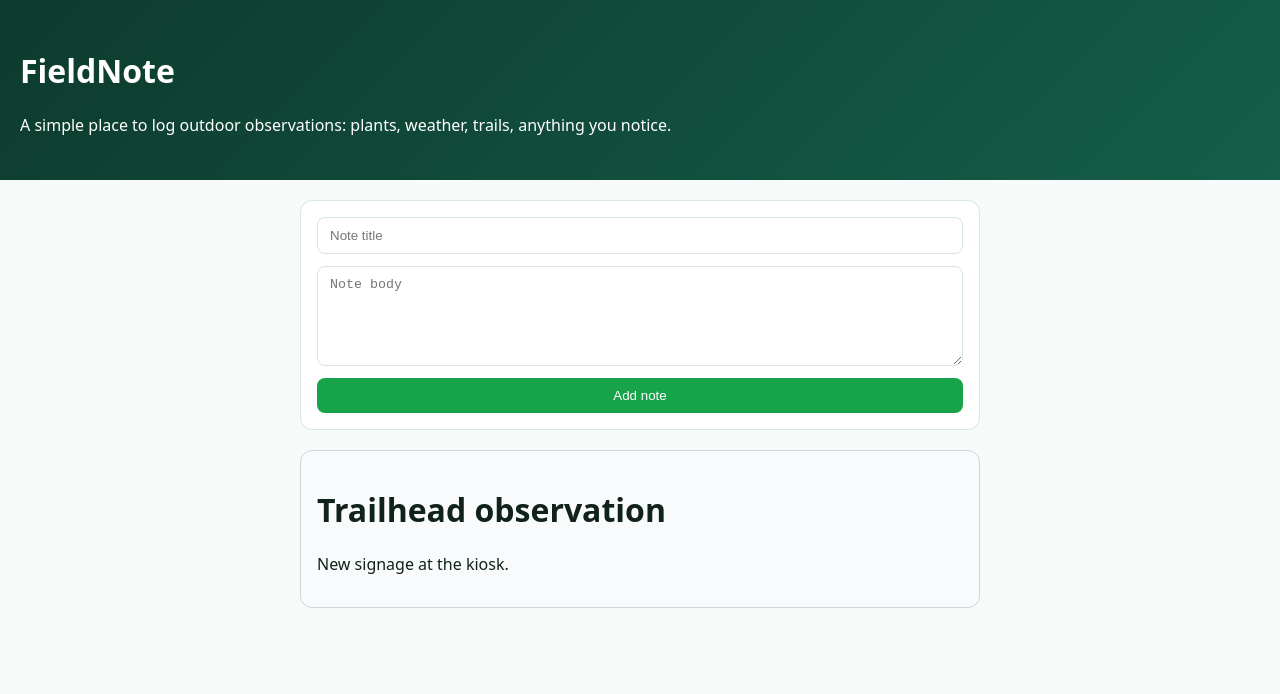
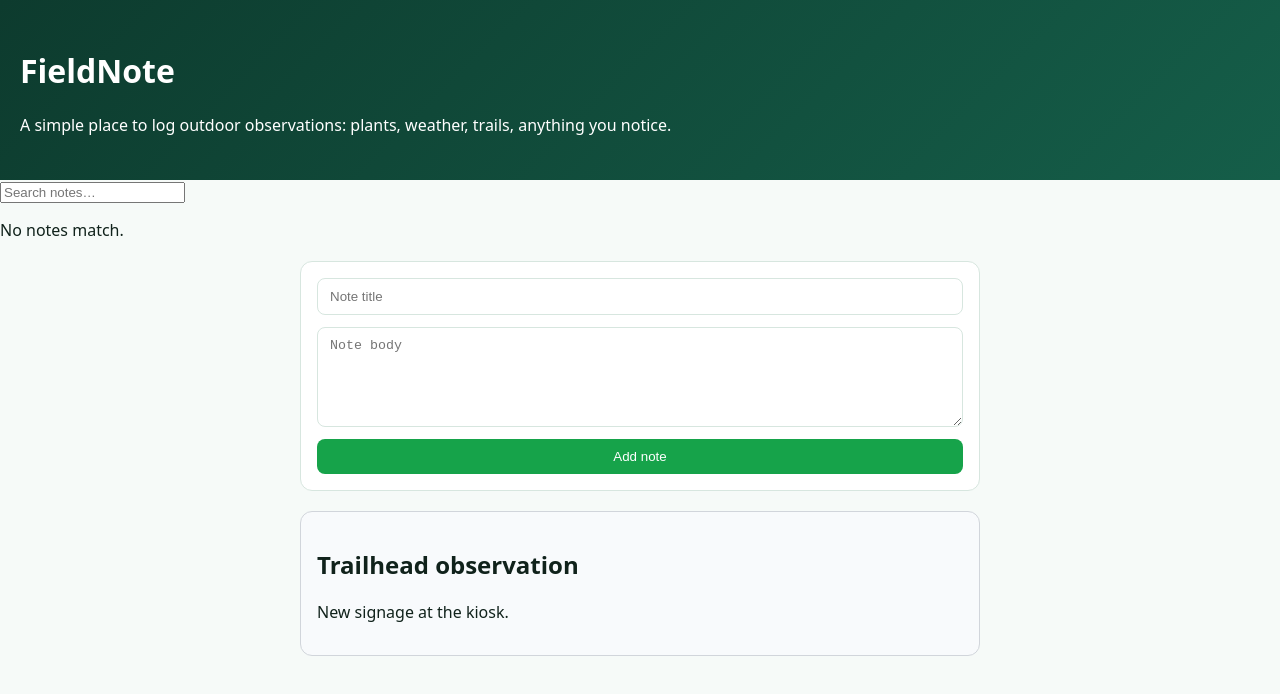
Before and after one commit to MohammadiHadi/COSI-153A-Workspace, a React (Vite) app in the folder fieldnote-react/: page / in a window 1280 px wide. Shown: the top 694 px of the page. Built offline with nearby package versions, Linux system fonts and the light colour scheme.

Commit message:
Improved the app with new concepts

```diff
--- a/fieldnote-react/src/App.jsx
+++ b/fieldnote-react/src/App.jsx
@@ -11,6 +11,16 @@ function App() {
   )
   const [title, setTitle] = useState("")
   const [body, setBody] = useState("")
+  const [query, setQuery] = useState("");
+
+   const visible = notes.filter(n => {
+      const q = query.trim().toLowerCase();
+      return q && (
+        n.title.toLowerCase().includes(q) ||
+        n.body.toLowerCase().includes(q)
+      );
+    });
+
   const handleClick = (e)=>{
     e.preventDefault()
     if (!title.trim() || !body.trim()) return;
@@ -32,12 +42,19 @@ function App() {
     <p className="tagline">A simple place to log outdoor observations: plants, weather, trails, anything you notice.
     </p>
     </header>
+      <SearchBar onSearch={setQuery} />
+      <NotesList notes={visible} />
+
       <form onSubmit={handleClick}>
         <input  value={title} onChange={(e)=>setTitle(e.target.value)} placeholder="Note title" />
         <textarea value={body} onChange={e=>setBody(e.target.value)} placeholder="Note body" />
         <button type='submit' >Add note</button>
       </form>
-        {notes.map((n)=>(<div className='note-card'><NoteCard {...n} /></div>
+        {notes.map((n)=>(
+          <NoteCard >
+            <h2>{n.title}</h2>
+            <p>{n.body}</p>
+          </NoteCard>
 ))}
     </div>
     </>
@@ -53,11 +70,36 @@ function App() {
 //     </>
 //   );
 // }
-function NoteCard({title, body}) {
+function NoteCard({children}) {
   return (
     <>
-        <h1>{title}</h1>
-        <p>{body}</p>
+    <div className="note-card">{children}</div>
+
+    </>
+  );
+}
+
+function SearchBar({ onSearch }) {
+  return (
+    <input
+      placeholder="Search notes…"
+      onChange={(e) => onSearch(e.target.value)}
+    />
+  );
+}
+
+function NotesList({ notes }) {
+  if (!notes.length) return <p>No notes match.</p>;
+  return (
+    // <ul>
+    //   {notes.map(n => <li><strong>{n.title}</strong>: {n.body}</li>)}
+    // </ul>
+    <> { notes.map((n) => (
+          <NoteCard>
+            <strong>{n.title}</strong>
+            <div>{n.body}</div>
+          </NoteCard>
+      ))}
     </>
   );
 }
```
